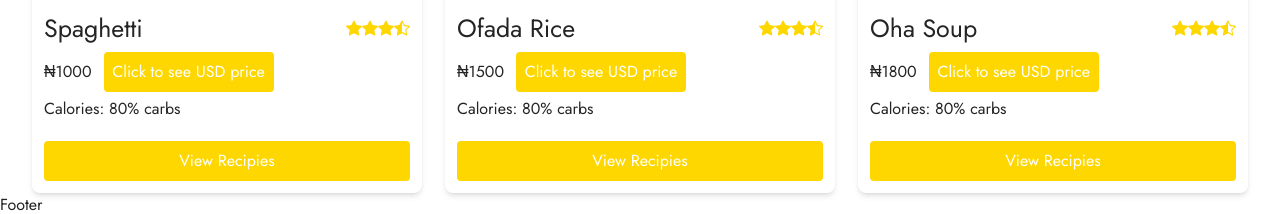
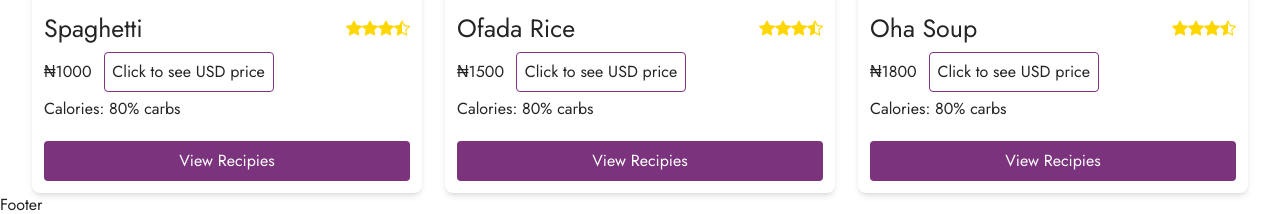
Before and after one commit to Okwoli-Godwin/Food-Inquiry-web-Application-FE, a React (Vite) app: page / in a window 1280 px wide. Shown: the part 1125-1339 px from the top of the page. Built offline with nearby package versions, Linux system fonts and the light colour scheme.

Commit message:
color changes

```diff
--- a/src/Pages/Menus.tsx
+++ b/src/Pages/Menus.tsx
@@ -22,12 +22,12 @@ const Menus = () => {
 
                         <div className="flex items-center mt-[5px]">
                             <p>₦1000</p>
-                            <button className="bg-[gold] text-[#fff] w-[170px] h-[40px] rounded ml-[12px]">Click to see USD price</button>
+                            <button className="border border-third w-[170px] h-[40px] rounded ml-[12px]">Click to see USD price</button>
                         </div>
 
                         <p className="mt-[5px]">Calories: 80% carbs</p>
 
-                        <button className="w-[100%] h-[40px] bg-[gold] text-[#fff] cursor-pointer rounded mt-[20px]">View Recipies</button>
+                        <button className="w-[100%] h-[40px] bg-third text-[#fff] cursor-pointer rounded mt-[20px]">View Recipies</button>
                     </div>
                 </div>
 
@@ -47,12 +47,12 @@ const Menus = () => {
 
                         <div className="flex items-center mt-[5px]">
                             <p>₦1500</p>
-                            <button className="bg-[gold] text-[#fff] w-[170px] h-[40px] rounded ml-[12px]">Click to see USD price</button>
+                            <button className="border border-third  w-[170px] h-[40px] rounded ml-[12px]">Click to see USD price</button>
                         </div>
 
                         <p className="mt-[5px]">Calories: 80% carbs</p>
 
-                        <button className="w-[100%] h-[40px] bg-[gold] text-[#fff] cursor-pointer rounded mt-[20px]">View Recipies</button>
+                        <button className="w-[100%] h-[40px] bg-third text-[#fff] cursor-pointer rounded mt-[20px]">View Recipies</button>
                     </div>
                 </div>
 
@@ -72,12 +72,12 @@ const Menus = () => {
 
                         <div className="flex items-center mt-[5px]">
                             <p>₦1800</p>
-                            <button className="bg-[gold] text-[#fff] w-[170px] h-[40px] rounded ml-[12px]">Click to see USD price</button>
+                            <button className="border border-third w-[170px] h-[40px] rounded ml-[12px]">Click to see USD price</button>
                         </div>
 
                         <p className="mt-[5px]">Calories: 80% carbs</p>
 
-                        <button className="w-[100%] h-[40px] bg-[gold] text-[#fff] cursor-pointer rounded mt-[20px]">View Recipies</button>
+                        <button className="w-[100%] h-[40px] bg-third text-[#fff] cursor-pointer rounded mt-[20px]">View Recipies</button>
                     </div>
                 </div>
             </div>
```
